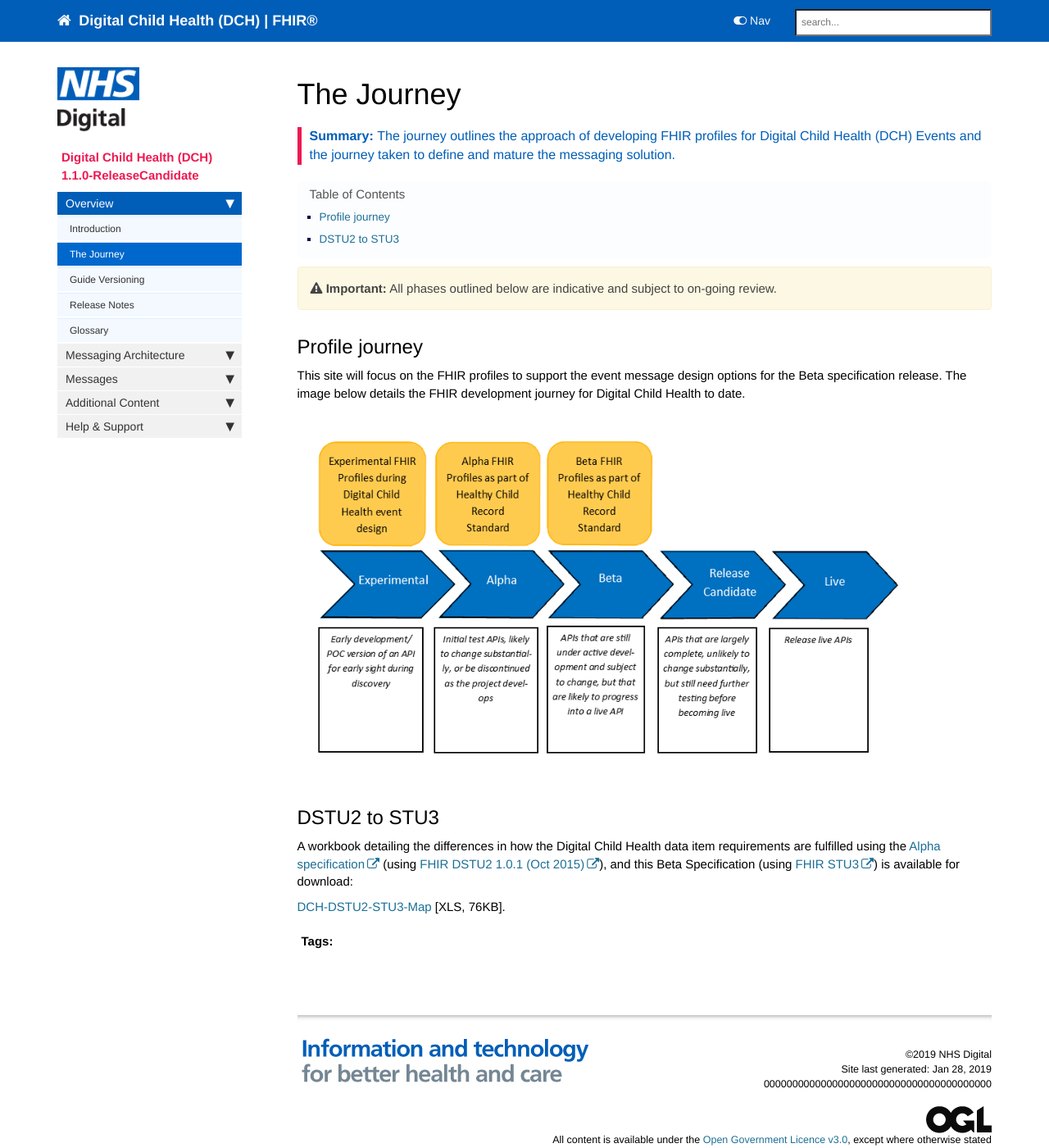
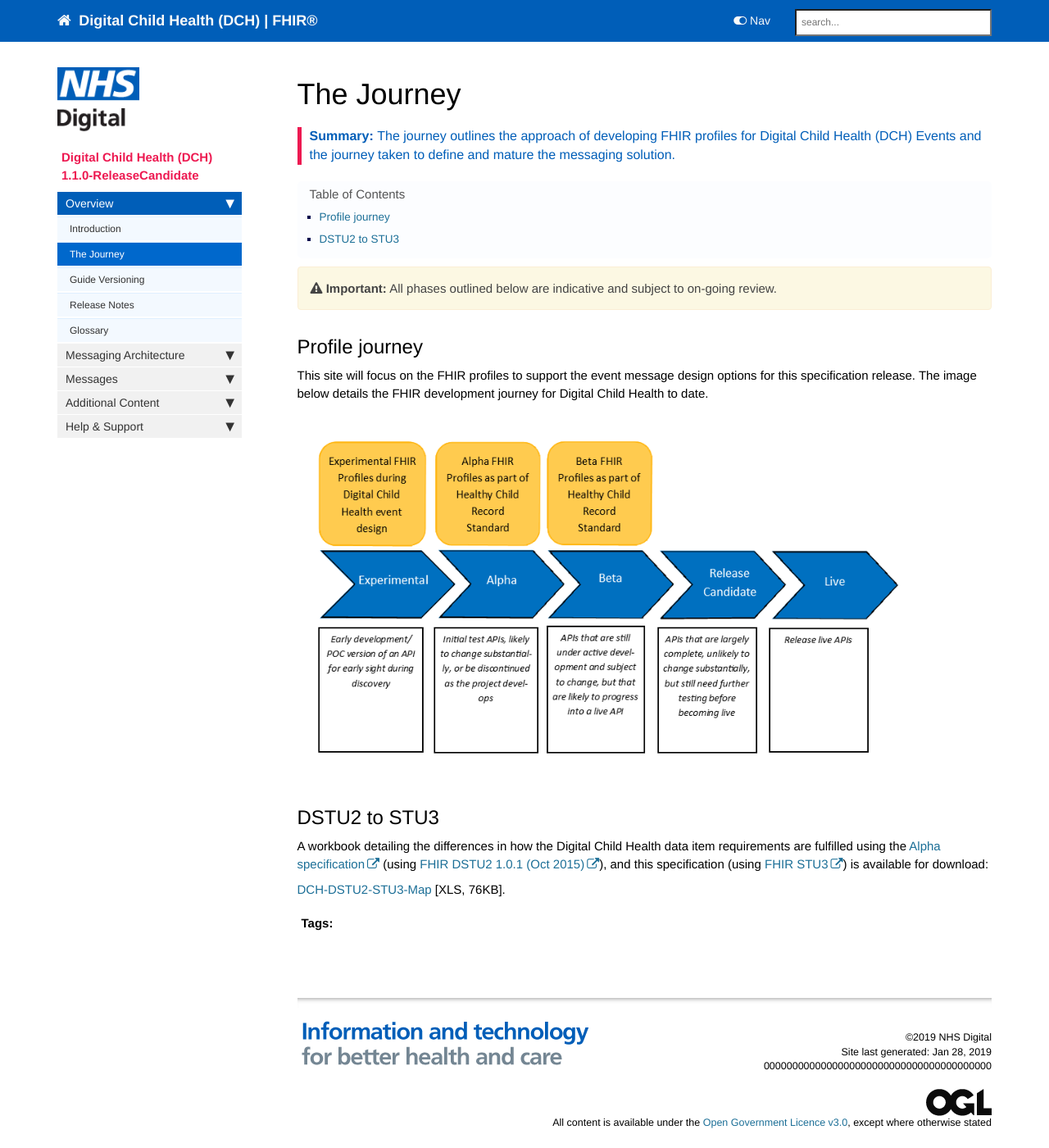
Before and after one commit to nhsconnect/Digital-Child-Health-STU3, a Jekyll site: the page built from pages/overview/overview_the_journey.md, in a window 1280 px wide and 1400 px high. Shown: the whole window at 82% size. Built offline with Jekyll 4.4.1, drawn with Linux system fonts in a browser that asks for light colours; nearby versions of some CDN libraries; comment, search, counter and statistics services are not loaded.

Commit message:
Replaced "Beta" where appropriate, with "Release Candidate" or other text.

```diff
--- a/pages/overview/overview_the_journey.md
+++ b/pages/overview/overview_the_journey.md
@@ -11,12 +11,12 @@ summary: The journey outlines the approach of developing FHIR profiles for Digit
 
 ## Profile journey ##
 
-This site will focus on the FHIR profiles to support the event message design options for the Beta specification release. The image below details the FHIR development journey for Digital Child Health to date.
+This site will focus on the FHIR profiles to support the event message design options for this specification release. The image below details the FHIR development journey for Digital Child Health to date.
 
 <img src="images/overview/dchjourney.png" style="width:90%;max-width: 90%;">
 
 ## DSTU2 to STU3 ##
 
-A workbook detailing the differences in how the Digital Child Health data item requirements are fulfilled using the [Alpha specification](https://data.developer.nhs.uk/specifications/dch-alpha/) (using  [FHIR DSTU2 1.0.1 (Oct 2015)](https://www.hl7.org/fhir/DSTU2/index.html)), and this Beta Specification (using [FHIR STU3](https://www.hl7.org/fhir/STU3/index.html)) is available for download:
+A workbook detailing the differences in how the Digital Child Health data item requirements are fulfilled using the [Alpha specification](https://data.developer.nhs.uk/specifications/dch-alpha/) (using  [FHIR DSTU2 1.0.1 (Oct 2015)](https://www.hl7.org/fhir/DSTU2/index.html)), and this specification (using [FHIR STU3](https://www.hl7.org/fhir/STU3/index.html)) is available for download:
 
 [DCH-DSTU2-STU3-Map](content/uploads/DCH-DSTU2-STU3-Map.xls) [XLS, 76KB].
```
Also changed, not shown: pages/overview/overview_guide_versioning.md (+3 -3 lines), pages/support/support_careconnect.md (+2 -2 lines).
